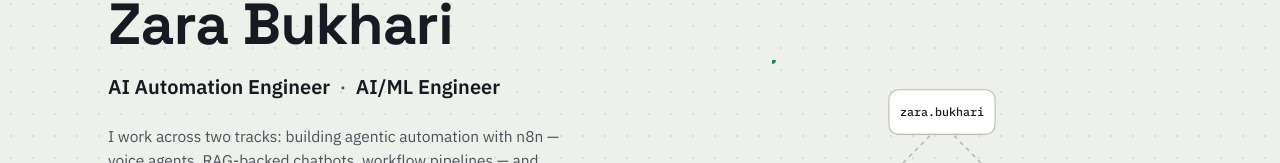
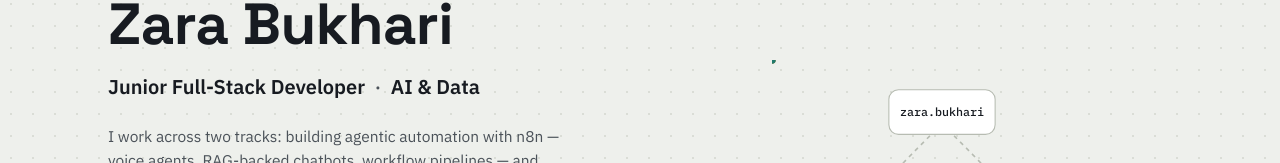
Before and after one commit to Zara-waqar/Zara-waqar.github.io, a plain HTML site: page index.html in a window 1280 px wide. Shown: the part 183-346 px from the top of the page. Drawn offline with Linux system fonts and the light colour scheme.

Commit message:
Title: Junior Full-Stack Developer · AI & Data
Co-Authored-By: Claude Opus 5.5 <noreply@anthropic.com>

```diff
--- a/index.html
+++ b/index.html
@@ -3,10 +3,10 @@
   <head>
     <meta charset="UTF-8" />
     <meta name="viewport" content="width=device-width, initial-scale=1.0" />
-    <title>Zara Bukhari — AI Automation &amp; AI/ML Engineer</title>
+    <title>Zara Bukhari — Junior Full-Stack Developer · AI &amp; Data</title>
     <meta
       name="description"
-      content="Zara Bukhari — AI Automation Engineer &amp; AI/ML Engineer. n8n agentic workflows, RAG pipelines, and applied machine learning."
+      content="Zara Bukhari — Junior Full-Stack Developer, AI &amp; Data. Flutter, Django and React apps, n8n agentic workflows, RAG pipelines and applied machine learning."
     />
     <link rel="preconnect" href="https://fonts.googleapis.com" />
     <link rel="preconnect" href="https://fonts.gstatic.com" crossorigin />
@@ -654,7 +654,7 @@
           <div class="eyebrow">Lahore, Pakistan · Open to opportunities</div>
           <h1 class="name">Zara Bukhari</h1>
           <div class="role-line">
-            <b>AI Automation Engineer</b> &nbsp;·&nbsp; <b>AI/ML Engineer</b>
+            <b>Junior Full-Stack Developer</b> &nbsp;·&nbsp; <b>AI &amp; Data</b>
           </div>
           <p class="hero-copy">
             I work across two tracks: building agentic automation with n8n —
```
